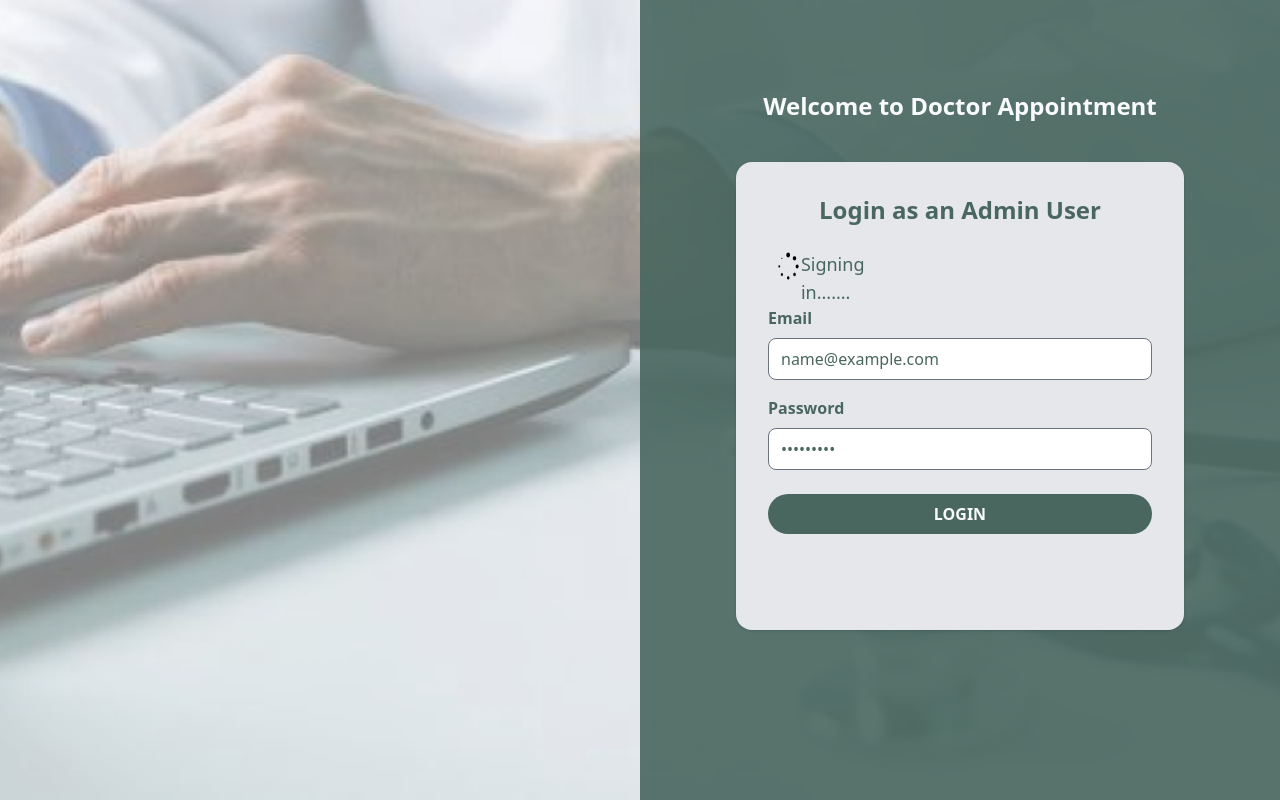
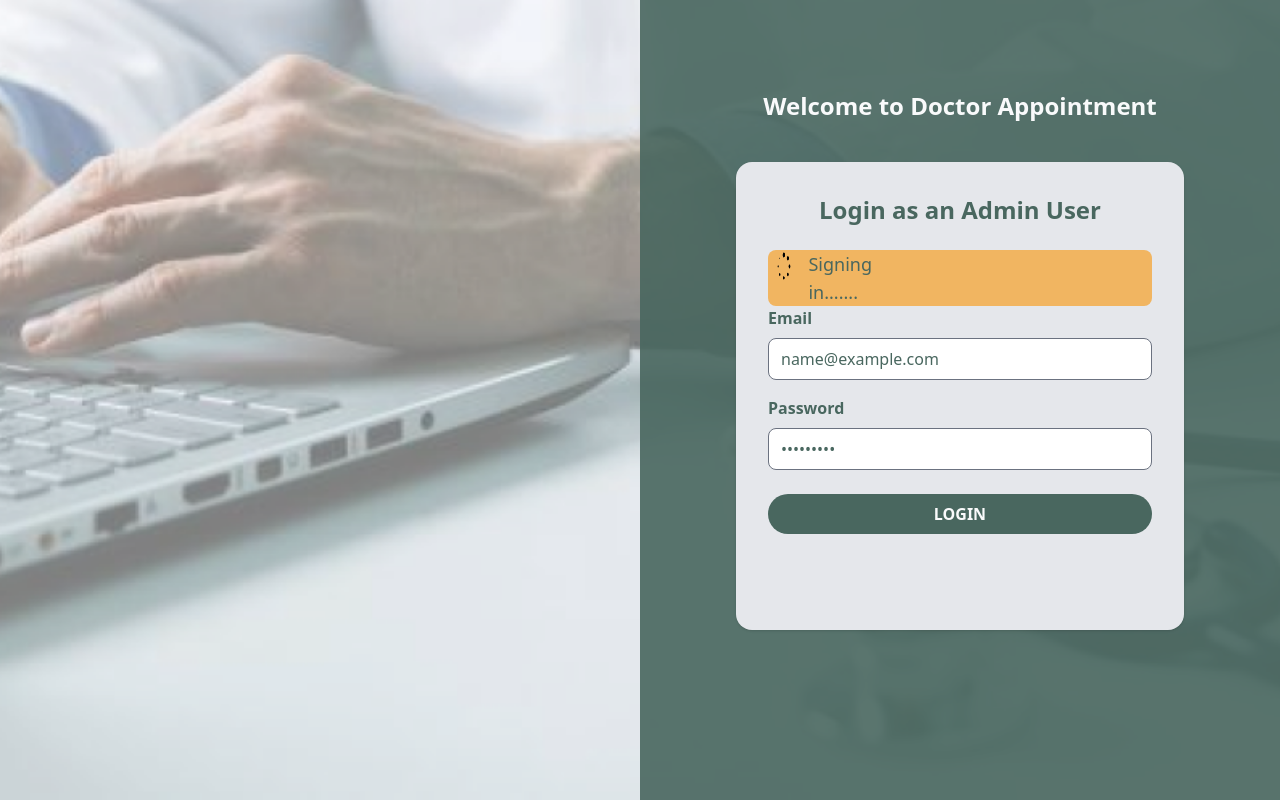
Before and after one commit to Gedeonir/Team17, a React app: page /Login in a window 1280 px wide. Both pictures are taken after typing "name@example.com", "Sample123" into the empty fields and a click on the button "LOGIN". Built offline with nearby package versions, Linux system fonts and the light colour scheme; no server answers.

Commit message:
LogginErrorMessage

```diff
--- a/src/components/Loading.js
+++ b/src/components/Loading.js
@@ -21,12 +21,12 @@ export default function Loading(props) {
 
 export function Loading2(props) {
   return (
-    <div className='w-full'>
-      <div className='flex lg:w-1/3 w-4/5 text-primary bg-secondary px-2 rounded-lg relative'>
+    <div className='w-full bg-bar_yellow rounded-lg'>
+      <div className='flex lg:w-1/3 w-4/5 text-primary px-2 rounded-lg relative'>
           <div className='relative w-8 h-8'>
               <img src={loading2} className='w-full h-full'/>
           </div>
-          <div className='w-full text-lg font-medium'>
+          <div className='w-full text-lg font-medium px-4'>
             <label>{props.message}</label>
           </div>
       </div>
--- a/src/components/Login.js
+++ b/src/components/Login.js
@@ -3,6 +3,7 @@ import Admin from '../img/Admin.png'
 import { useNavigate } from "react-router-dom";
 import { FaClosedCaptioning } from "react-icons/fa";
 import { Loading2 } from "./Loading";
+import { BiErrorCircle } from 'react-icons/bi'
 
 
 const Login = () => {
@@ -11,6 +12,10 @@ const Login = () => {
   const [password, setPassword] = useState("");
   const [Loading, setLoading] = useState(false);
   const navigate = useNavigate();
+  const [error,setError]=useState({
+    Error:false,
+    errorMsg:''
+  });
 
 
    const handleEmailChange = (e) => {
@@ -42,6 +47,11 @@ const Login = () => {
   } else {
     // Login failed, display error message
     setLoading(false)
+    setError({
+      ...error,
+      Error:true,
+      errorMsg:data.message
+    })
     console.log(data.message);
   }
     }
@@ -64,6 +74,7 @@ const Login = () => {
 
         <h1 class=" text-2xl font-bold mb-6 text-center">Login as an Admin User</h1>
         {Loading && <Loading2 message="Signing in......."/>}
+          {error.Error&& <div className='flex justify-start gap-2 bg-danger  px-4 py-2 bg-opacity-20 rounded-t-2xl rounded-r-2xl'><BiErrorCircle size={25}/><p>{error.errorMsg}</p></div>}
           <div class="mb-4">
             <label class="block text-gray-700 font-bold mb-2" htmlFor="email">
               Email
```
